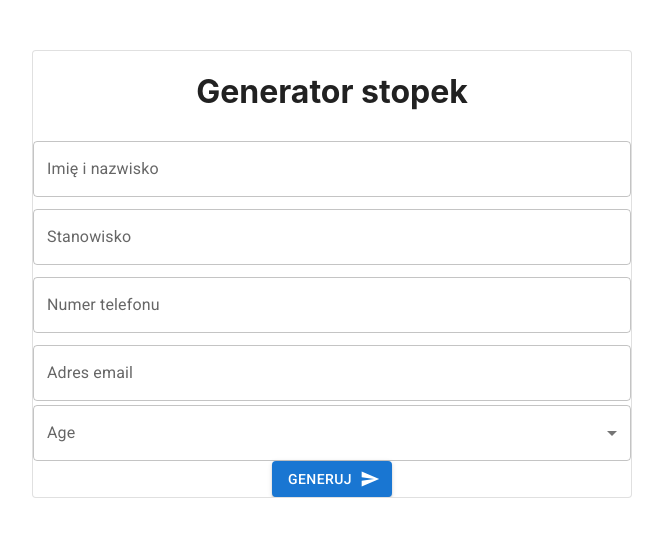
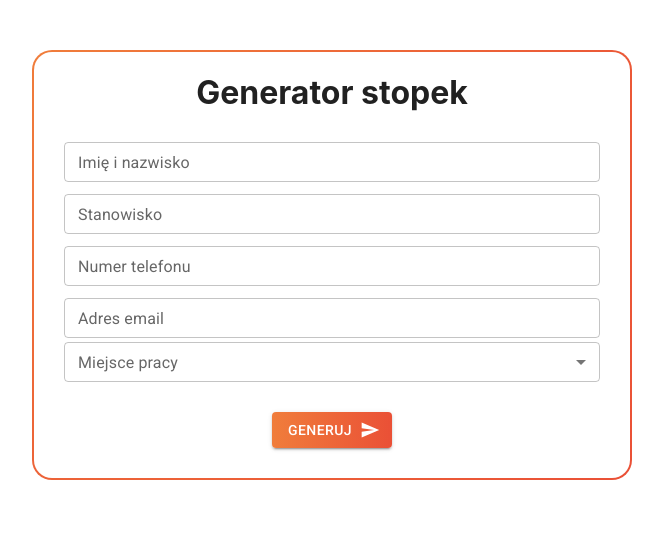
Before and after one commit to tomek2x1/signature-generator, a React (Create React App) app: page / in a window 1280 px wide. Shown: the top 536 px of the page, without its empty margins (308-971 px from the left). Built offline with nearby package versions, Linux system fonts and the light colour scheme.

Commit message:
poprawa wygladu formularza

```diff
--- a/package.json
+++ b/package.json
@@ -8,6 +8,7 @@
     "@mui/icons-material": "^5.1.1",
     "@mui/material": "^5.1.1",
     "@mui/styled-engine-sc": "^5.1.0",
+    "@mui/styles": "^5.1.1",
     "@testing-library/jest-dom": "^5.15.0",
     "@testing-library/react": "^11.2.7",
     "@testing-library/user-event": "^12.8.3",
--- a/src/App.js
+++ b/src/App.js
@@ -9,6 +9,27 @@ import Select from '@mui/material/Select';
 import Button from '@mui/material/Button';
 import SendIcon from '@mui/icons-material/Send';
 import TextField from '@mui/material/TextField';
+
+import { styled } from '@mui/styles';
+
+const MyButton = styled(Button)({
+  background:"linear-gradient(to right, #f07d3b, #ea5036)",
+  marginTop:30,
+  marginBottom:30,
+});;
+
+const MyCard = styled(Card)({
+  border: '2px solid transparent',
+  borderRadius:20,
+  backgroundImage: 'linear-gradient(white, white), radial-gradient(circle at top left, #f07d3b,#ea5036)',
+  backgroundOrigin: 'border-box',
+  backgroundClip: 'content-box, border-box',
+});
+
+const Form = styled("form")({
+  marginLeft:30,
+  marginRight:30,
+});
 
 const App = () => {
   const [data, setData] = useState({
@@ -34,32 +55,33 @@ const App = () => {
   return (
     <div className="App">
       <Box sx={{ maxWidth: 600, margin: "50px auto"}}>
-        <Card variant="outlined">
+        <MyCard variant="outlined">
           <h1>Generator stopek</h1>
-          <form>
-            <TextField id="name" name="name" value={data.name} label="Imię i nazwisko" variant="outlined" fullWidth margin="dense" onChange={e=>handleChange(e)}/>
-            <TextField id="position" name="position" value={data.position} label="Stanowisko" variant="outlined" fullWidth margin="dense" onChange={e=>handleChange(e)}/>
-            <TextField id="phone" name="phone" value={data.phone} label="Numer telefonu" variant="outlined" fullWidth margin="dense" onChange={e=>handleChange(e)}/>
-            <TextField id="email" name="email" value={data.email} label="Adres email" variant="outlined" fullWidth margin="dense" onChange={e=>handleChange(e)}/>
+          <Form>
+            <TextField id="name" name="name" value={data.name} label="Imię i nazwisko" variant="outlined" fullWidth margin="dense" size="small" onChange={e=>handleChange(e)}/>
+            <TextField id="position" name="position" value={data.position} label="Stanowisko" variant="outlined" fullWidth margin="dense" size="small" onChange={e=>handleChange(e)}/>
+            <TextField id="phone" name="phone" value={data.phone} label="Numer telefonu" variant="outlined" fullWidth margin="dense" size="small" onChange={e=>handleChange(e)}/>
+            <TextField id="email" name="email" value={data.email} label="Adres email" variant="outlined" fullWidth margin="dense" size="small" onChange={e=>handleChange(e)}/>
             <FormControl fullWidth>
-              <InputLabel id="workplace-label">Age</InputLabel>
+              <InputLabel id="workplace-label" size="small">Miejsce pracy</InputLabel>
               <Select
                 labelId="workplace-label"
                 id="workplace"
-                label="Age"
+                label="Miejsce pracy"
                 variant="outlined"
                 name="workplace"
                 value={data.workplace}
                 onChange={e=>handleChange(e)}
+                size="small"
               >
                 {workspace}
               </Select>
             </FormControl>
-            <Button variant="contained" endIcon={<SendIcon />}>
+            <MyButton variant="contained" endIcon={<SendIcon />}>
               Generuj
-            </Button>
-          </form>
-        </Card>
+            </MyButton>
+          </Form>
+        </MyCard>
       </Box>
     </div>
   );
```
Also changed, not shown: 1 other file (tests, documents, lock files or other folders).
